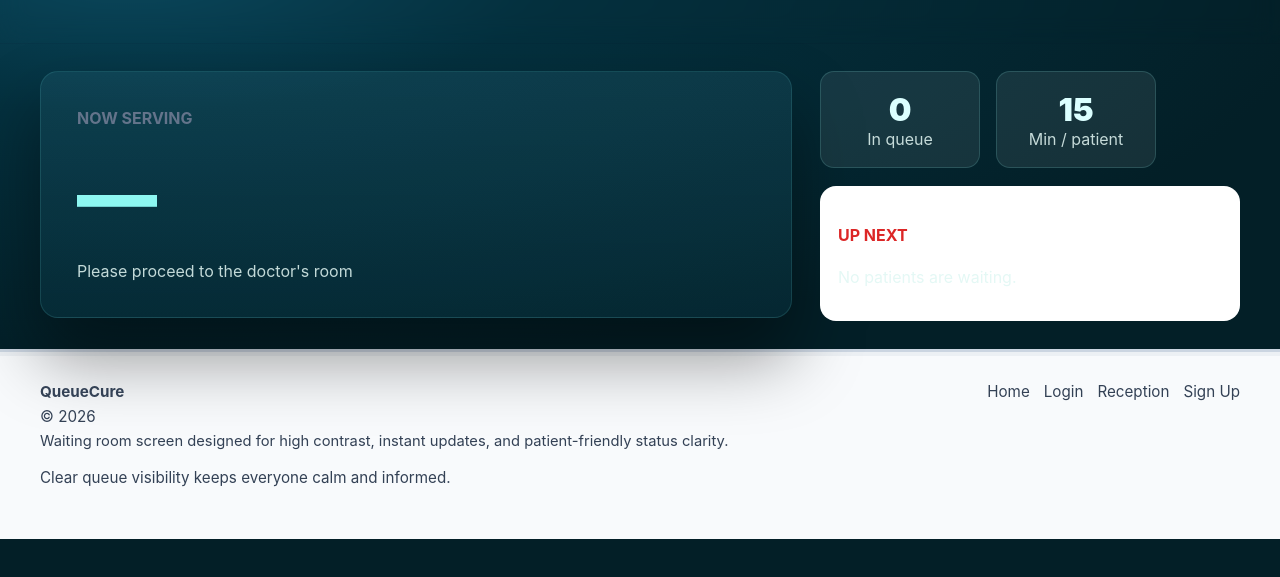
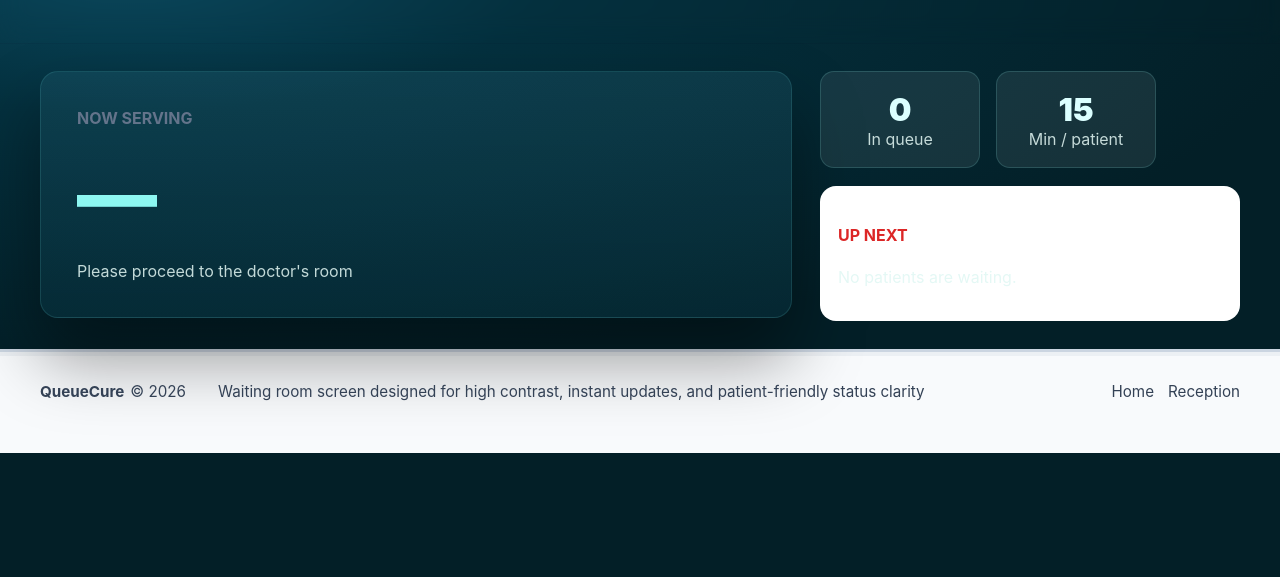
Before and after one commit to Sreenayak/QueueCure, a website: page waiting-room.html in a window 1280 px wide. Shown: the part 109-686 px from the top of the page. Drawn offline with Linux system fonts and the light colour scheme.

Commit message:
Modified the footer content in the proper manner.

```diff
--- a/style.css
+++ b/style.css
@@ -708,28 +708,33 @@ body#waiting-room {
 
 .footer-inner {
   display: flex;
-  flex-wrap: wrap;
-  justify-content: space-between;
-  gap: 18px;
-  align-items: flex-start;
+  flex-wrap: nowrap;
+  justify-content: flex-start;
+  gap: 32px;
+  align-items: center;
   font-size: 0.95rem;
   padding-top: 6px;
 }
 
 .footer-brand,
 .footer-meta {
-  min-width: 220px;
+  min-width: auto;
+  flex-shrink: 0;
 }
 
 .footer-brand {
   display: flex;
-  flex-direction: column;
+  flex-direction: row;
   gap: 6px;
+  align-items: center;
+  flex-shrink: 0;
+  white-space: nowrap;
 }
 
 .footer-note {
   color: black;
   font-size: 0.92rem;
+  margin: 0;
 }
 
 .footer-links {
@@ -754,12 +759,13 @@ body#waiting-room {
 }
 
 .footer-meta {
-  flex: 1 1 260px;
+  flex-shrink: 0;
   color: #475569;
 }
 
 .footer-note {
   color: #334155;
+  margin: 0;
 }
 
 .footer-links a {
@@ -963,13 +969,31 @@ body#waiting-room {
   box-shadow: inset 0 4px 0 rgba(148, 163, 184, 0.12);
 }
 
-.footer-inner {
+.site-footer .footer-inner {
   display: flex;
-  flex-wrap: wrap;
-  justify-content: space-between;
-  gap: 18px;
-  align-items: flex-start;
+  flex-wrap: nowrap;
+  justify-content: flex-start;
+  gap: 32px;
+  align-items: center;
   font-size: 0.95rem;
+}
+
+.site-footer .footer-brand {
+  display: flex;
+  flex-direction: row;
+  gap: 6px;
+  align-items: center;
+  flex-shrink: 0;
+  white-space: nowrap;
+}
+
+.site-footer .footer-meta {
+  flex-shrink: 0;
+  white-space: nowrap;
+}
+
+.site-footer .footer-links {
+  margin-left: auto;
 }
 
 @media (max-width:700px) {
--- a/waiting-room.html
+++ b/waiting-room.html
@@ -57,15 +57,12 @@
       <div class="container footer-inner">
         <div class="footer-brand">
           <strong>QueueCure</strong> © 2026
-          <div class="footer-note">Waiting room screen designed for high contrast, instant updates, and patient-friendly status clarity.</div>
         </div>
+        <div class="footer-meta">Waiting room screen designed for high contrast, instant updates, and patient-friendly status clarity</div>
         <div class="footer-links">
           <a href="index.html">Home</a>
-          <a href="login.html">Login</a>
           <a href="receptionist.html">Reception</a>
-          <a href="signup.html">Sign Up</a>
         </div>
-        <div class="footer-meta">Clear queue visibility keeps everyone calm and informed.</div>
       </div>
     </footer>
     <script src="app.js"></script>
```
Also changed, not shown: index.html (+1 -2 lines), login.html (+1 -2 lines), receptionist.html (+1 -3 lines), signup.html (+1 -2 lines).
